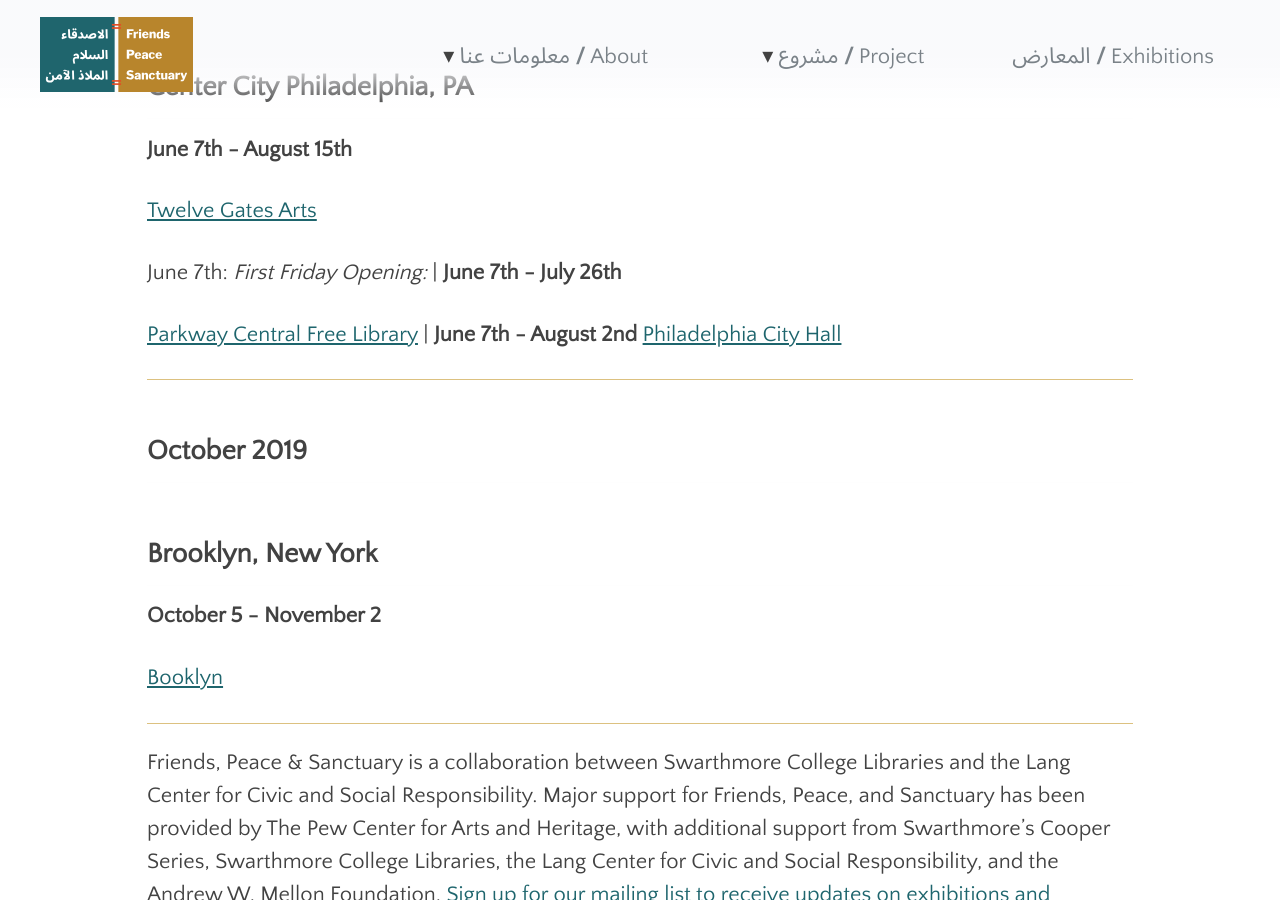
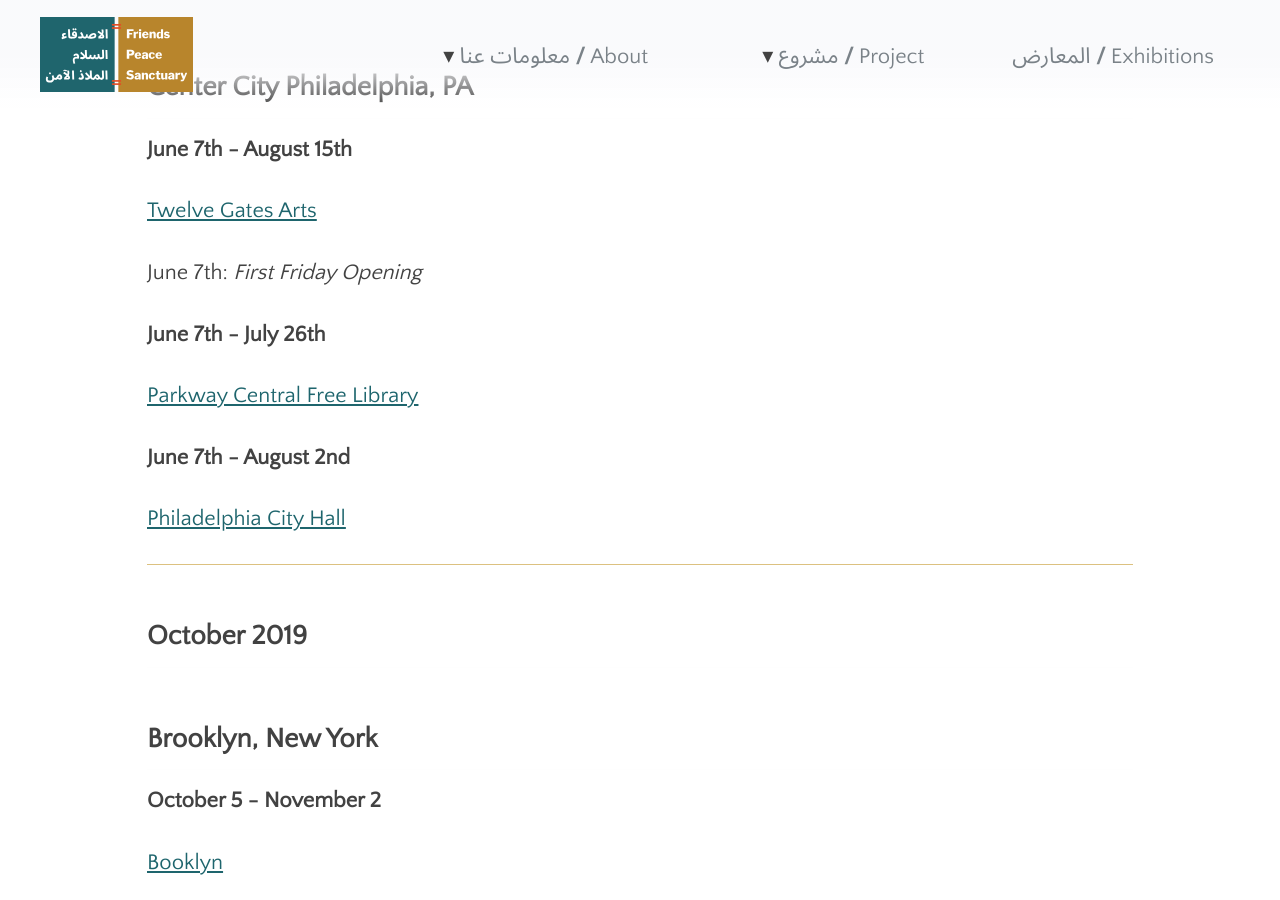
Before and after one commit to swat-ds/fps.swarthmore.edu, a Jekyll site: the page built from _posts/2018-10-03-upcoming-exhibitions-2019.md, in a window 1280 px wide and 900 px high, scrolled down 2425 px. Built offline with Jekyll 4.4.1, drawn with Linux system fonts in a browser that asks for light colours.

```diff
--- a/_posts/2018-10-03-upcoming-exhibitions-2019.md
+++ b/_posts/2018-10-03-upcoming-exhibitions-2019.md
@@ -96,13 +96,14 @@ This all-day community event celebrates two-years of community collaboration off
 
 [Twelve Gates Arts](http://www.twelvegatesarts.org/)
 
-June 7th: _First Friday Opening:_
-|
+June 7th: _First Friday Opening_
+
 **June 7th - July 26th**
 
 [Parkway Central Free Library](http://www.freelibrary.org/)
-|
+
 **June 7th - August 2nd**
+
 [Philadelphia City Hall](http://creativephl.org/exhibitions/)
 
 
```
